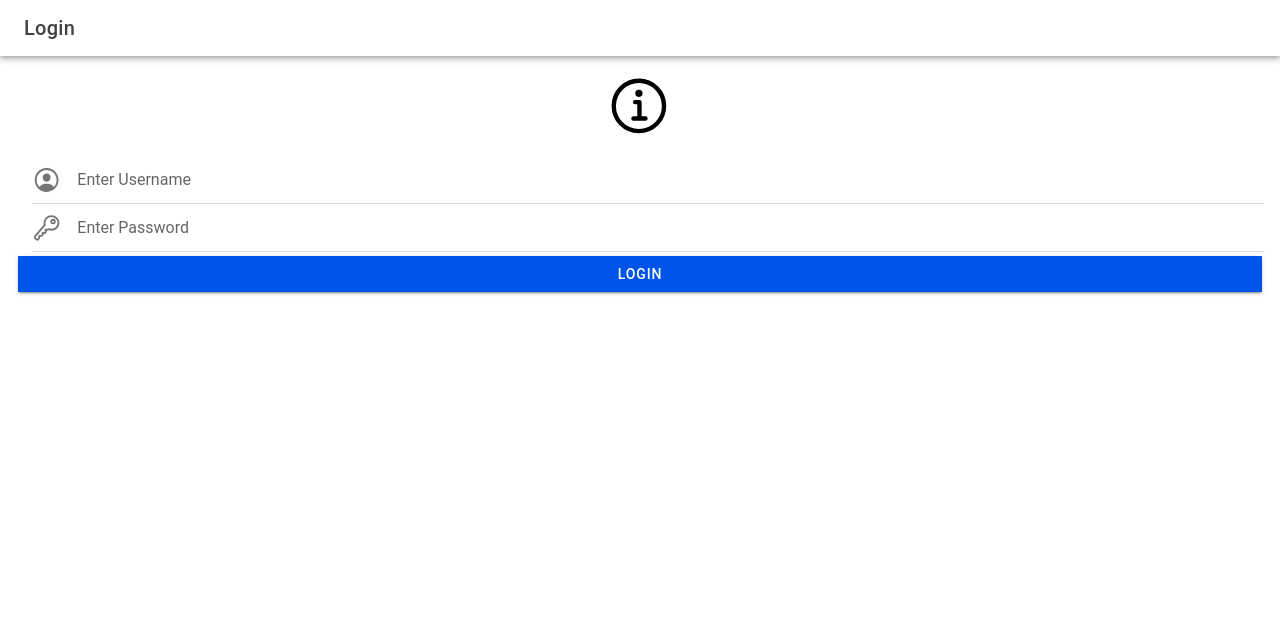
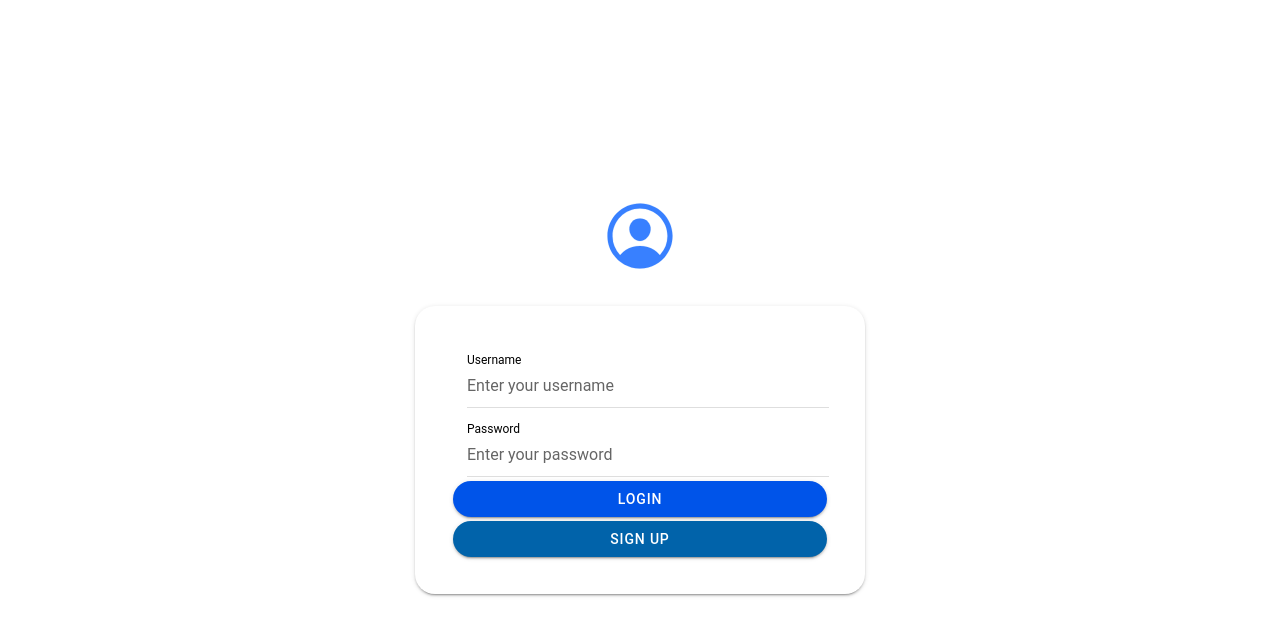
Before and after one commit to Sisyphus-dj/it35-lab, a React (Vite) app: page /it35-lab in a window 1280 px wide. Shown: the top 636 px of the page. Built offline with nearby package versions, Linux system fonts and the light colour scheme.

Commit message:
Added alert, modal, and toast, also fixed UI

```diff
--- a/src/pages/Login.tsx
+++ b/src/pages/Login.tsx
@@ -1,57 +1,166 @@
 import {
   IonButton,
-  IonButtons,
   IonContent,
   IonHeader,
-  IonIcon,
-  IonInput,
-  IonItem,
-  IonMenuButton,
-  IonPage,
   IonTitle,
   IonToolbar,
-  useIonRouter
+  IonItem,
+  IonLabel,
+  IonInput,
+  IonModal,
+  IonAlert,
+  IonToast,
+  IonPage,
+  IonButtons,
+  IonCard,
+  IonCardContent,
+  IonIcon
 } from '@ionic/react';
+import { personCircleOutline } from 'ionicons/icons';
+import { useState } from 'react';
+import { useIonRouter } from '@ionic/react';
 
-import { easelOutline, informationCircleOutline, keyOutline, personCircleOutline, } from 'ionicons/icons';
+const Login: React.FC = () => {
+  const [username, setUsername] = useState('');
+  const [password, setPassword] = useState('');
+  const [confirmPassword, setConfirmPassword] = useState('');
+  const [email, setEmail] = useState('');
+  const [isSignupOpen, setIsSignupOpen] = useState(false);
+  const [showAlert, setShowAlert] = useState(false);
+  const [alertMessage, setAlertMessage] = useState('');
+  const [toastMessage, setToastMessage] = useState('');
+  const [showToast, setShowToast] = useState(false);
+  const navigation = useIonRouter();
 
-function Login() {
-  const navigation = useIonRouter();
-  const doLogin = () => {
-    navigation.push('/it35-lab/app', 'forward', 'replace');
+  const handleLogin = () => {
+    if (username === 'admin' && password === 'admin') {
+      setToastMessage('Successfully logged in!');
+      setShowToast(true);
+      setTimeout(() => {
+        navigation.push('/it35-lab/app', 'forward', 'replace');
+      }, 1000);
+    } else {
+      setToastMessage('Invalid username or password!');
+      setShowToast(true);
+    }
+  };
+
+  const handleSignup = () => {
+    if (!username || !email || !password || !confirmPassword) {
+      setAlertMessage('Please fill in all required fields.');
+      setShowAlert(true);
+      return;
+    }
+    if (password !== confirmPassword) {
+      setAlertMessage('Passwords do not match!');
+      setShowAlert(true);
+      return;
+    }
+    setToastMessage('Successfully signed up! Redirecting to login...');
+    setShowToast(true);
+    setTimeout(() => {
+      setIsSignupOpen(false);
+    }, 1000);
   };
 
   return (
     <IonPage>
-      <IonHeader>
-        <IonToolbar>
-          <IonButtons slot='start'>
-            <IonMenuButton></IonMenuButton>
-          </IonButtons>
-          <IonTitle>Login</IonTitle>
-        </IonToolbar>
-      </IonHeader>
-      <IonContent className='ion-padding'>
-        <div style={{ textAlign: 'center', marginBottom: '10px' }}>
-          <IonIcon icon={informationCircleOutline} style={{ fontSize: '70px' }} />
+      <IonContent className="ion-padding" fullscreen>
+        <div className="login-container">
+          <IonIcon icon={personCircleOutline} className="login-icon" />
+          <IonCard className="login-card rounded-card">
+            <IonCardContent>
+              <IonItem>
+                <IonLabel position="stacked">Username</IonLabel>
+                <IonInput value={username} onIonChange={(e) => setUsername(e.detail.value!)} required placeholder="Enter your username" />
+              </IonItem>
+
+              <IonItem>
+                <IonLabel position="stacked">Password</IonLabel>
+                <IonInput type="password" value={password} onIonChange={(e) => setPassword(e.detail.value!)} required placeholder="Enter your password" />
+              </IonItem>
+
+              <IonButton onClick={handleLogin} expand="full" shape="round">Login</IonButton>
+              <IonButton expand="full" color="secondary" shape="round" onClick={() => setIsSignupOpen(true)}>Sign Up</IonButton>
+            </IonCardContent>
+          </IonCard>
         </div>
-        <IonItem>
 
-          <IonIcon icon={personCircleOutline} style={{ fontSize: '30px' }} />
+        <IonModal isOpen={isSignupOpen} className="signup-modal">
+          <IonHeader>
+            <IonToolbar>
+              <IonTitle>Sign Up</IonTitle>
+              <IonButtons slot="end">
+                <IonButton onClick={() => setIsSignupOpen(false)}>Close</IonButton>
+              </IonButtons>
+            </IonToolbar>
+          </IonHeader>
+          <IonContent className="ion-padding">
+            <div className="signup-container">
+              <IonIcon icon={personCircleOutline} className="signup-icon" />
+              <IonCard className="signup-card rounded-card">
+                <IonCardContent>
+                  <IonItem>
+                    <IonLabel position="stacked">Username</IonLabel>
+                    <IonInput value={username} onIonChange={(e) => setUsername(e.detail.value!)} required />
+                  </IonItem>
 
-          <IonInput label="" placeholder="Enter Username"></IonInput>
-        </IonItem>
-        <IonItem>
-        <IonIcon icon={keyOutline} style={{ fontSize: '30px' }} />
+                  <IonItem>
+                    <IonLabel position="stacked">Email</IonLabel>
+                    <IonInput type="email" value={email} onIonChange={(e) => setEmail(e.detail.value!)} required />
+                  </IonItem>
 
-          <IonInput label="" type="password" placeholder="Enter Password"></IonInput>
-        </IonItem>
-        <IonButton onClick={() => doLogin()} expand="full">
-          Login
-        </IonButton>
+                  <IonItem>
+                    <IonLabel position="stacked">Password</IonLabel>
+                    <IonInput type="password" value={password} onIonChange={(e) => setPassword(e.detail.value!)} required />
+                  </IonItem>
+
+                  <IonItem>
+                    <IonLabel position="stacked">Confirm Password</IonLabel>
+                    <IonInput type="password" value={confirmPassword} onIonChange={(e) => setConfirmPassword(e.detail.value!)} required />
+                  </IonItem>
+
+                  <IonButton expand="full" color="primary" shape="round" onClick={handleSignup}>Sign Up</IonButton>
+                </IonCardContent>
+              </IonCard>
+            </div>
+          </IonContent>
+        </IonModal>
+
+        <IonAlert isOpen={showAlert} onDidDismiss={() => setShowAlert(false)} header="Error" message={alertMessage} buttons={['OK']} />
+        <IonToast isOpen={showToast} onDidDismiss={() => setShowToast(false)} message={toastMessage} duration={2000} />
       </IonContent>
+
+      <style>
+        {`
+          .login-container, .signup-container {
+            display: flex;
+            flex-direction: column;
+            align-items: center;
+            justify-content: center;
+            height: 100%;
+          }
+
+          .login-icon, .signup-icon {
+            font-size: 80px;
+            color: #3880ff;
+            margin-bottom: 20px;
+          }
+
+          .login-card, .signup-card {
+            width: 100%;
+            max-width: 450px;
+            text-align: center;
+            padding: 20px;
+          }
+
+          .rounded-card {
+            border-radius: 20px;
+          }
+        `}
+      </style>
     </IonPage>
   );
-}
+};
 
 export default Login;
```
